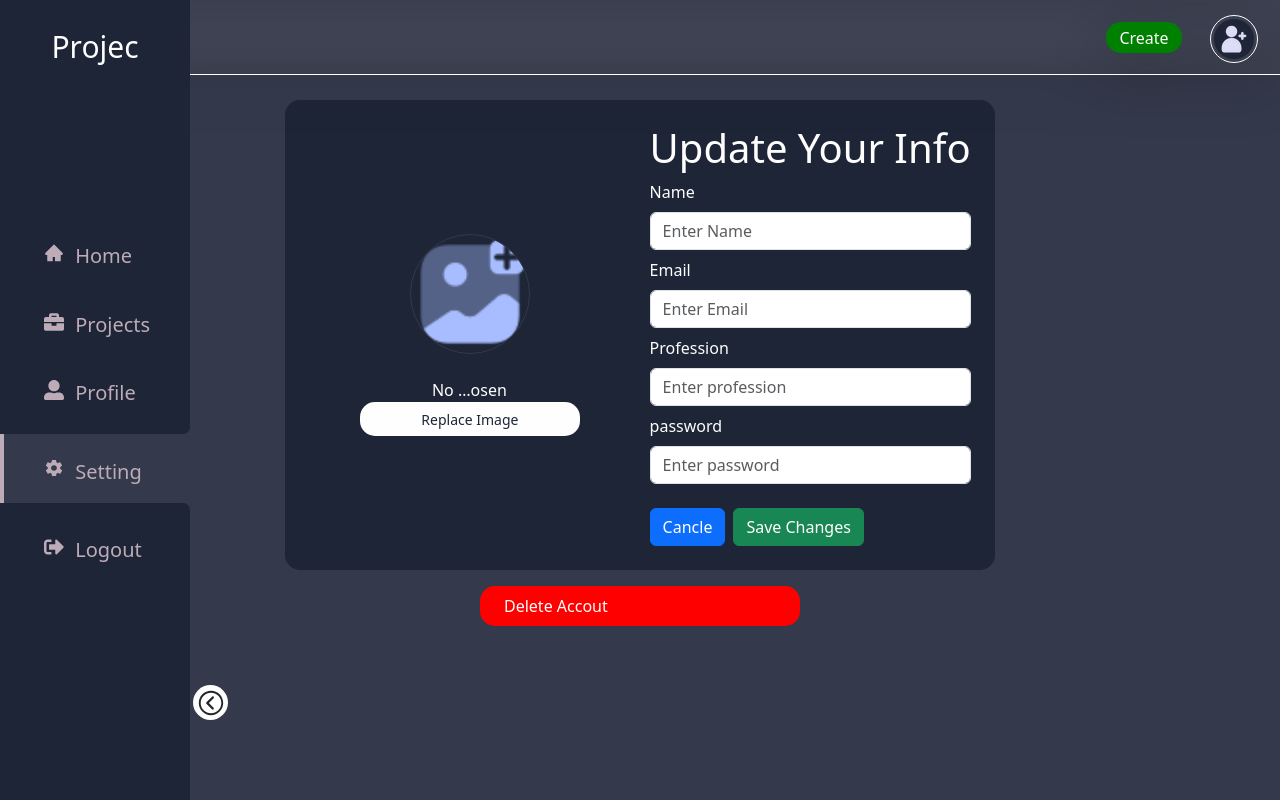
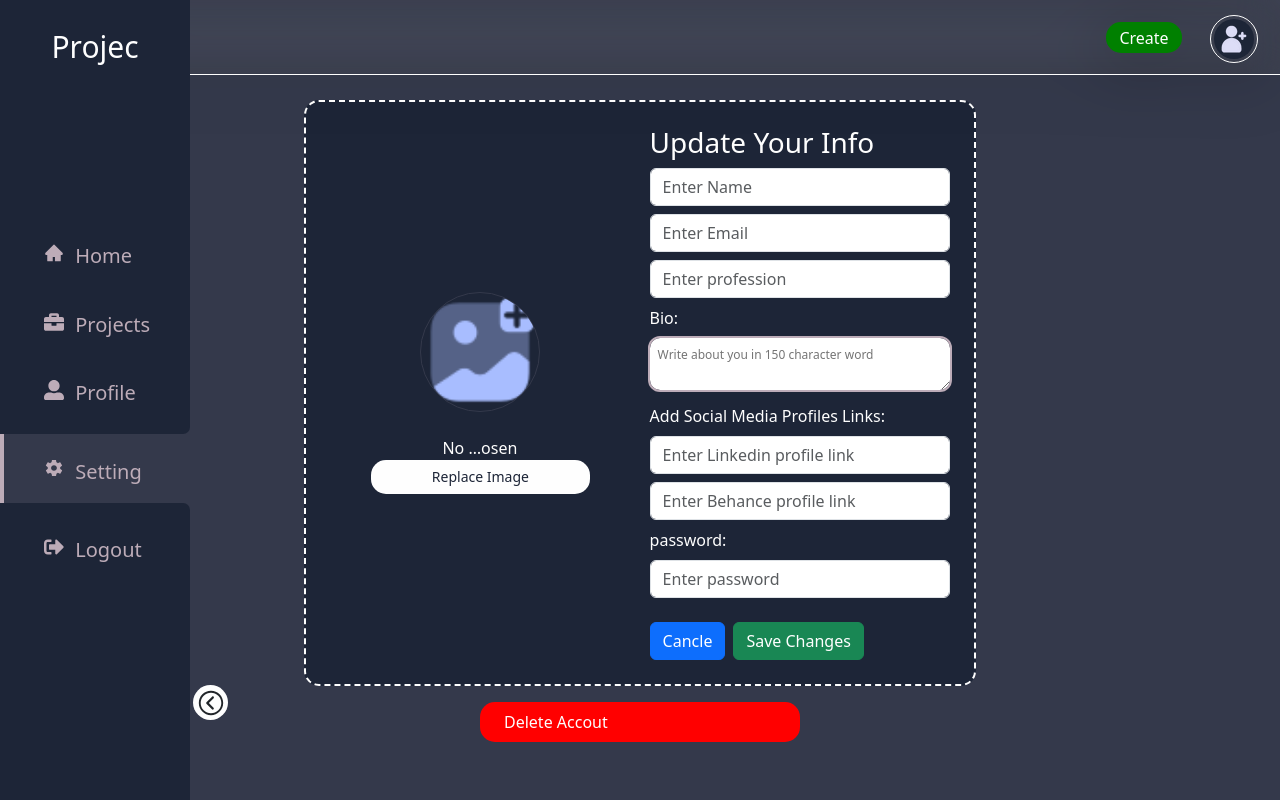
Before and after one commit to G-GraceCode/Projec-M-S, a React (Vite) app in the folder frontend/: page /setting in a window 1280 px wide. Built offline with nearby package versions, Linux system fonts and the light colour scheme; no server answers.

Commit message:
Update 3 files

```diff
--- a/frontend/src/components/Layout/Setting.jsx
+++ b/frontend/src/components/Layout/Setting.jsx
@@ -139,9 +139,8 @@ const Setting = () => {
           </label>
         </Col>
         <form className="form" onSubmit={HandleUpdate}>
-          <h1>Update Your Info</h1>
+          <h3>Update Your Info</h3>
           <Form.Group className="my-2 w-100%" controlId="username">
-            <Form.Label>Name</Form.Label>
             <Form.Control
               type="text"
               name="username"
@@ -151,7 +150,6 @@ const Setting = () => {
             ></Form.Control>
           </Form.Group>
           <Form.Group className="my-2" controlId="email">
-            <Form.Label>Email</Form.Label>
             <Form.Control
               type="email"
               name="email"
@@ -162,9 +160,8 @@ const Setting = () => {
           </Form.Group>
 
           <Form.Group className="my-2" controlId="profession">
-            <Form.Label>Profession</Form.Label>
             <Form.Control
-              type="profession"
+              type="text"
               name="profession"
               placeholder="Enter profession"
               value={profession}
@@ -172,8 +169,31 @@ const Setting = () => {
             ></Form.Control>
           </Form.Group>
 
+          <Form.Group className="my-2 bio" controlId="bio">
+            <Form.Label>Bio: </Form.Label>
+            <textarea
+              className="textArea"
+              placeholder="Write about you in 150 character word"
+            ></textarea>
+          </Form.Group>
+
+          <Form.Group className="my-2" controlId="Social Links">
+            <Form.Label>Add Social Media Profiles Links:</Form.Label>
+            <Form.Control
+              type="text"
+              name="profession"
+              placeholder="Enter Linkedin profile link"
+            ></Form.Control>
+            <Form.Control
+              className="my-2"
+              type="text"
+              name="profession"
+              placeholder="Enter Behance profile link"
+            ></Form.Control>
+          </Form.Group>
+
           <Form.Group className="my-2" controlId="password">
-            <Form.Label>password</Form.Label>
+            <Form.Label>password:</Form.Label>
             <Form.Control
               type="password"
               name="password"
@@ -215,6 +235,7 @@ const Edituser = styled.div`
   padding: 1.5rem;
   gap: 1.2rem;
   border-radius: var(--border-radius);
+    border: 2px dashed var(--natural-white);
 
  .image-replace {
 
@@ -280,6 +301,7 @@ const Edituser = styled.div`
     .btn {
       margin-right: 0.5rem;
     }
+
   }
 `;
 
--- a/frontend/src/components/Sidebar.css
+++ b/frontend/src/components/Sidebar.css
@@ -168,7 +168,7 @@
 
 .sideclose {
   left: 0% !important;
-  right:98% !important;
+  right: 98% !important;
 }
 
 .sidebar .icon {
--- a/frontend/src/index.css
+++ b/frontend/src/index.css
@@ -219,6 +219,15 @@ img {
   position: relative;
 }
 
+/* textArea style */
+.textArea {
+  padding: 0.5rem;
+  border-radius: 10px;
+  font-size: 12px;
+  width: 100%;
+  outline: 2px solid var(--color-sec);
+}
+
 /* media query for small screen */
 @media screen and (max-width: 769px) {
   .container-box {
@@ -237,7 +246,7 @@ img {
   }
 
   /* logout page */
-  .signout{
+  .signout {
     width: 100% !important;
   }
 }
```
